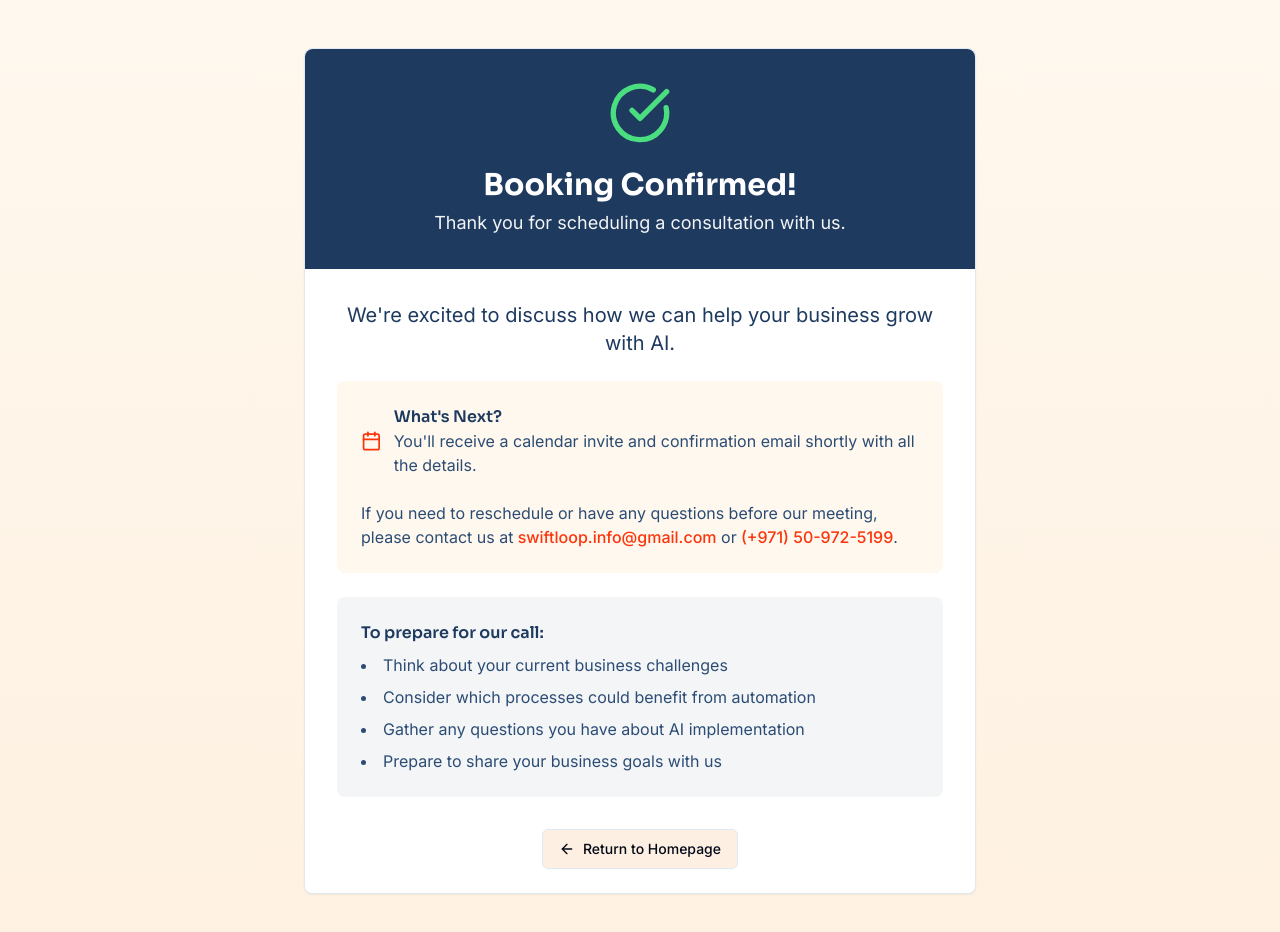
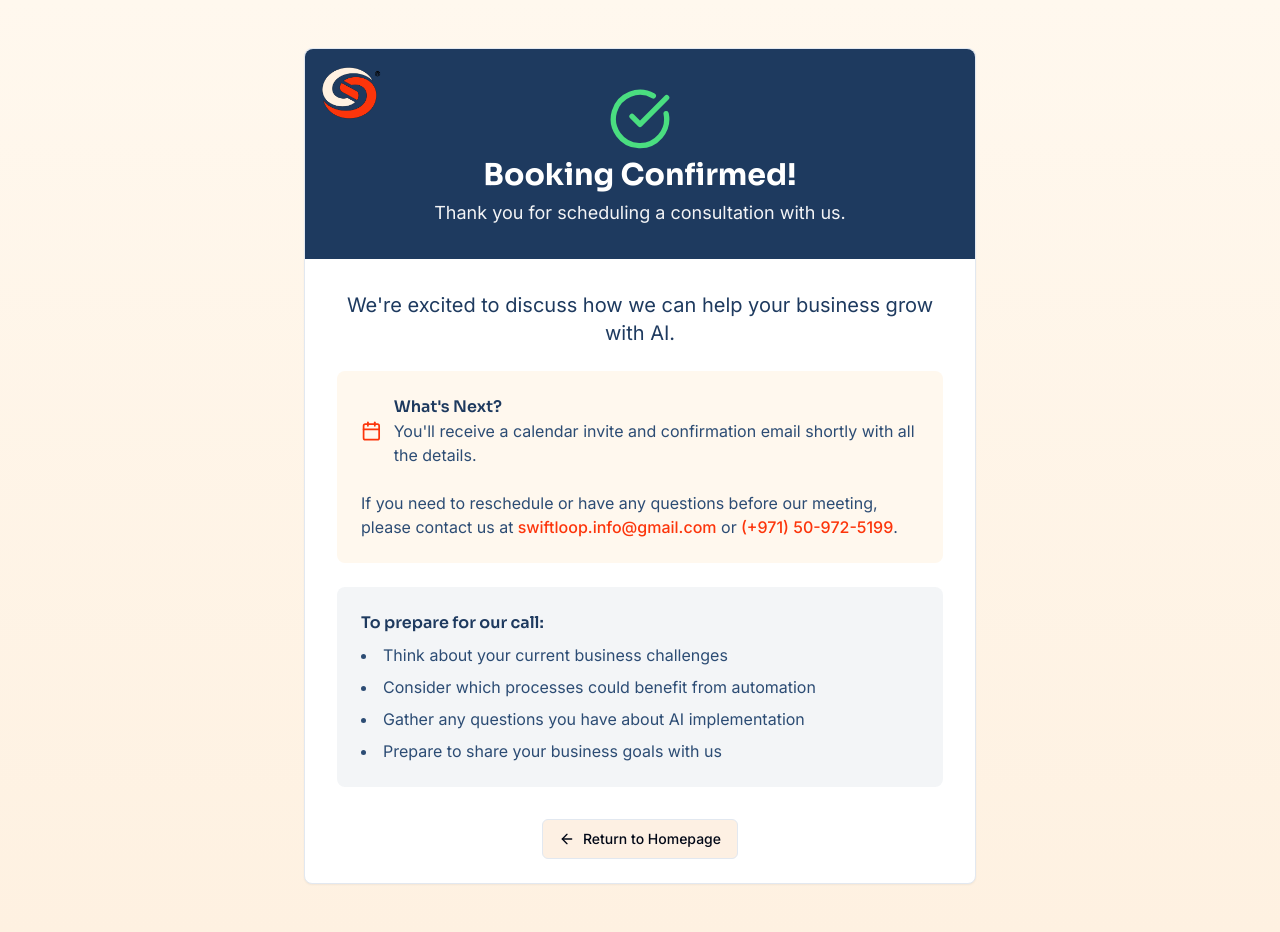
Before and after one commit to ldubs9/SwiftLoop, a React (Vite) app: page /booking-confirmation in a window 1280 px wide. Shown: the top 932 px of the page. Built offline with nearby package versions, Linux system fonts and the light colour scheme.

Commit message:
booking confirmation page added SwiftLoop Logo

```diff
--- a/src/pages/BookingConfirmation.tsx
+++ b/src/pages/BookingConfirmation.tsx
@@ -9,7 +9,14 @@ const BookingConfirmation = () => {
   return (
     <div className="min-h-screen flex items-center justify-center bg-gradient-to-b from-cream to-peach py-12 px-4">
       <Card className="w-full max-w-2xl bg-white card-shadow">
-        <CardHeader className="text-center bg-navy text-white py-8 rounded-t-lg">
+        <CardHeader className="text-center bg-navy text-white py-8 rounded-t-lg relative">
+          <div className="absolute top-3 left-3">
+            <img
+              src="/images/logo 500x475.png"
+              alt="SwiftLoop Logo"
+              className="h-16 w-auto"
+            />
+          </div>
           <CheckCircle size={64} className="mx-auto mb-4 text-green-400" />
           <h1 className="text-3xl font-bold">Booking Confirmed!</h1>
           <p className="text-lg mt-2 text-gray-100">Thank you for scheduling a consultation with us.</p>
```
